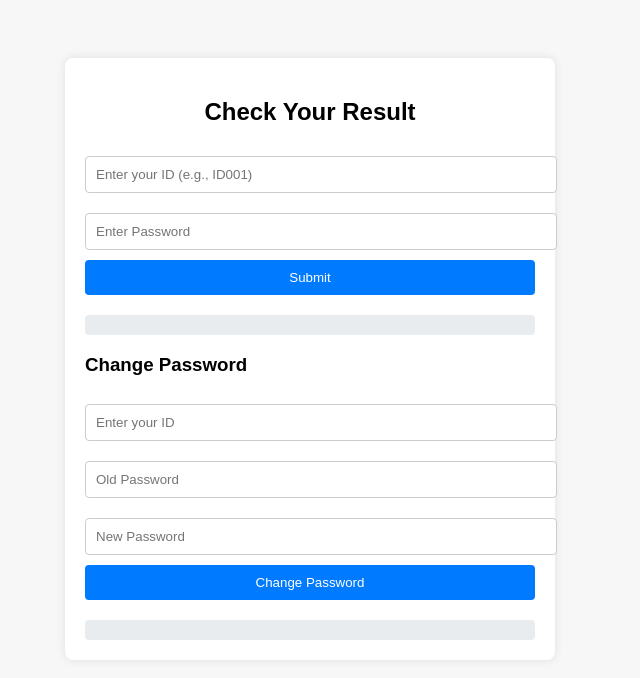
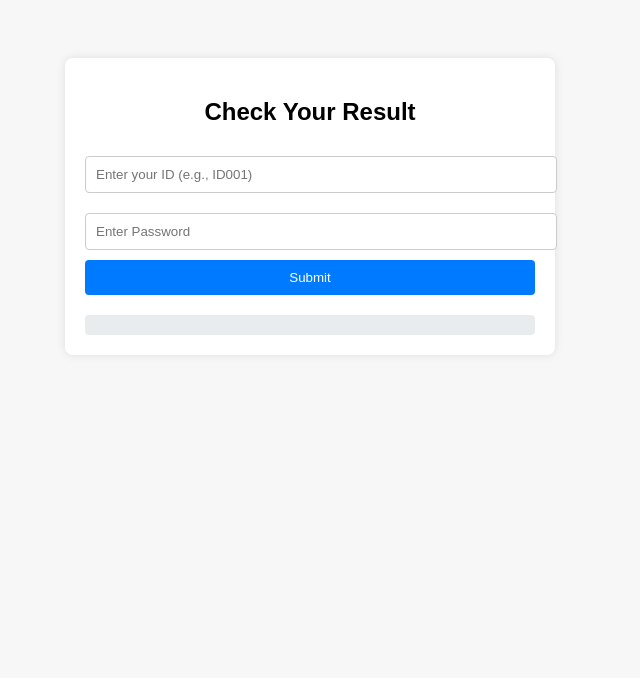
Before and after one commit to ilyaasmaxamad5-ai/STUDENT-RESULT, a plain HTML site: page index.html in a window 1280 px wide. Shown: the whole page, without its empty margins (330-970 px from the left). Drawn offline with Linux system fonts and the light colour scheme.

Commit message:
Update index.html

```diff
--- a/index.html
+++ b/index.html
@@ -23,20 +23,14 @@
 
   <div class="result" id="result"></div>
 
-  <h3>Change Password</h3>
-  <input type="text" id="changeID" placeholder="Enter your ID">
-  <input type="password" id="oldPass" placeholder="Old Password">
-  <input type="password" id="newPass" placeholder="New Password">
-  <button onclick="changePassword()">Change Password</button>
 
-  <div class="result" id="passChange"></div>
 </div>
 
 <script>
   const results = {
-    "ID001": { pass: "1234", name: "Ilyaas Maxamad Muxumed", attendance: 8, activity: 9, assignment: 35, final: 55 },
-    "ID002": { pass: "2222", name: "Ayaan Cabdi Xasan", attendance: 7, activity: 8, assignment: 30, final: 50 },
-    "ID003": { pass: "3333", name: "Mahad Yuusuf Cali", attendance: 10, activity: 10, assignment: 37, final: 58 }
+    "ID001": { pass: "1234", name: "Ilyaas Maxamad Muxumed", attendance: 8, activity: 9, assignment: 20, final: 55 },
+    "ID002": { pass: "2222", name: "Ayaan Cabdi Xasan", attendance: 7, activity: 8, assignment: 20, final: 50 },
+    "ID003": { pass: "3333", name: "Mahad Yuusuf Cali", attendance: 10, activity: 10, assignment: 20, final: 58 }
   };
 
   function calculateGrade(total) {
@@ -68,16 +62,7 @@
     }
   }
 
-  function changePassword() {
-    const id = document.getElementById("changeID").value.trim().toUpperCase();
-    const oldP = document.getElementById("oldPass").value.trim();
-    const newP = document.getElementById("newPass").value.trim();
-    const passDiv = document.getElementById("passChange");
-
-    if (results[id] && results[id].pass === oldP) {
-      results[id].pass = newP;
-      passDiv.innerHTML = "✔️ Password changed successfully!";
-    } else {
+   else {
       passDiv.innerHTML = "❌ Incorrect ID or Old Password.";
     }
   }
```
